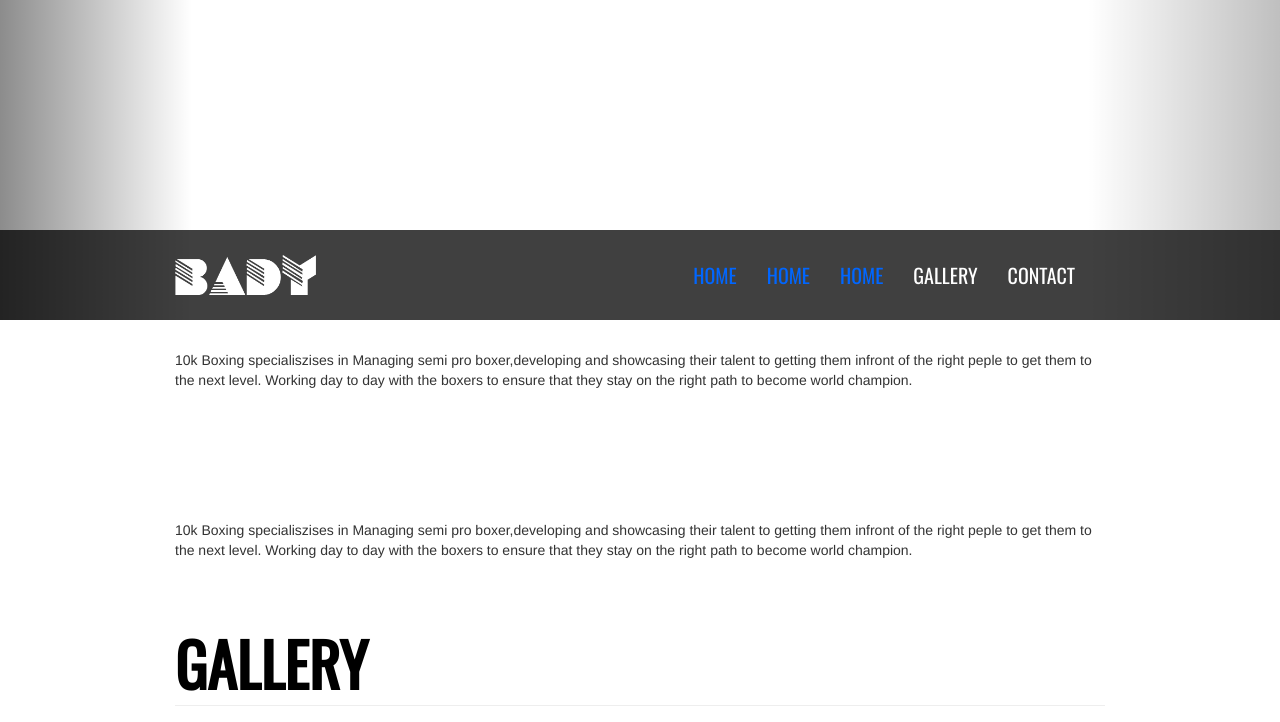
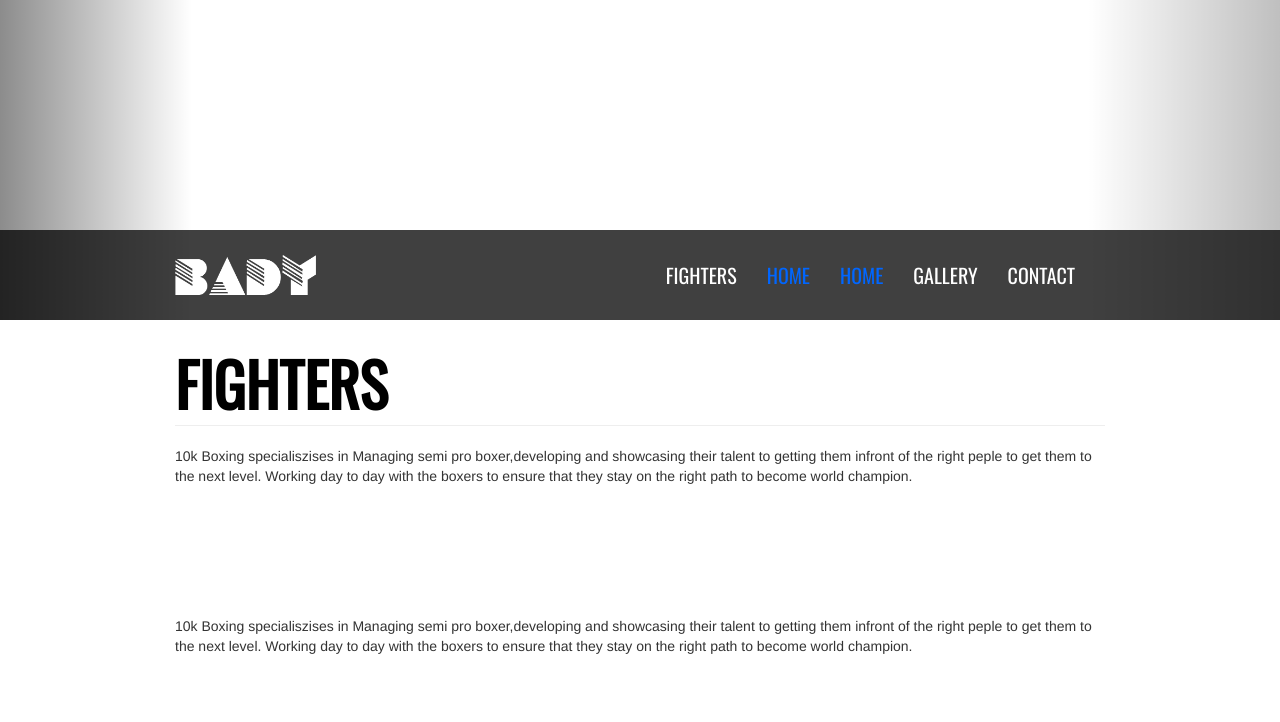
Before and after one commit to abeta/badymodels, a Jekyll site: the page built from _content/models.html, in a window 1280 px wide and 900 px high, scrolled down 580 px, cut to the strip 0-722 px from the top of the window. Built offline with Jekyll 4.4.1, drawn with Linux system fonts in a browser that asks for light colours.

Commit message:
Update _content/fighters.html

```diff
--- a/_content/fighters.html
+++ b/_content/fighters.html
@@ -1,9 +1,9 @@
 ---
-title: Home
-slug: index
+title: Fighters
 published: 1
 order: 0
 layout: home
-modified: '2015-02-02T12:56:19+00:00'
+slug: fighters
+modified: '2015-03-16T17:24:23+00:00'
 ---
 <p>10k Boxing specialiszises in Managing semi pro boxer,developing and showcasing their talent to getting them infront of the right peple to get them to the next level. Working day to day with the boxers to ensure that they stay on the right path to become world champion.</p>
```
